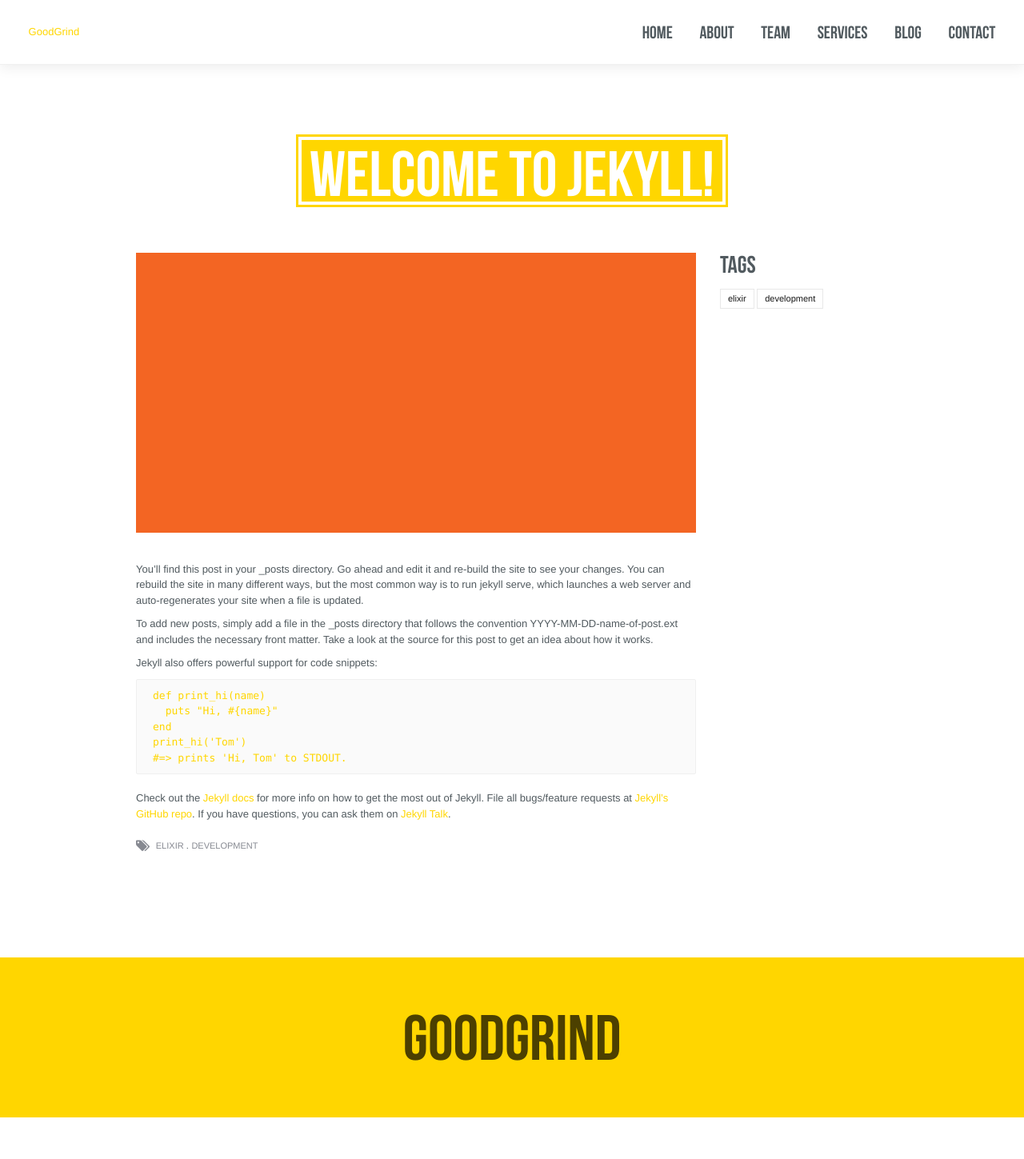
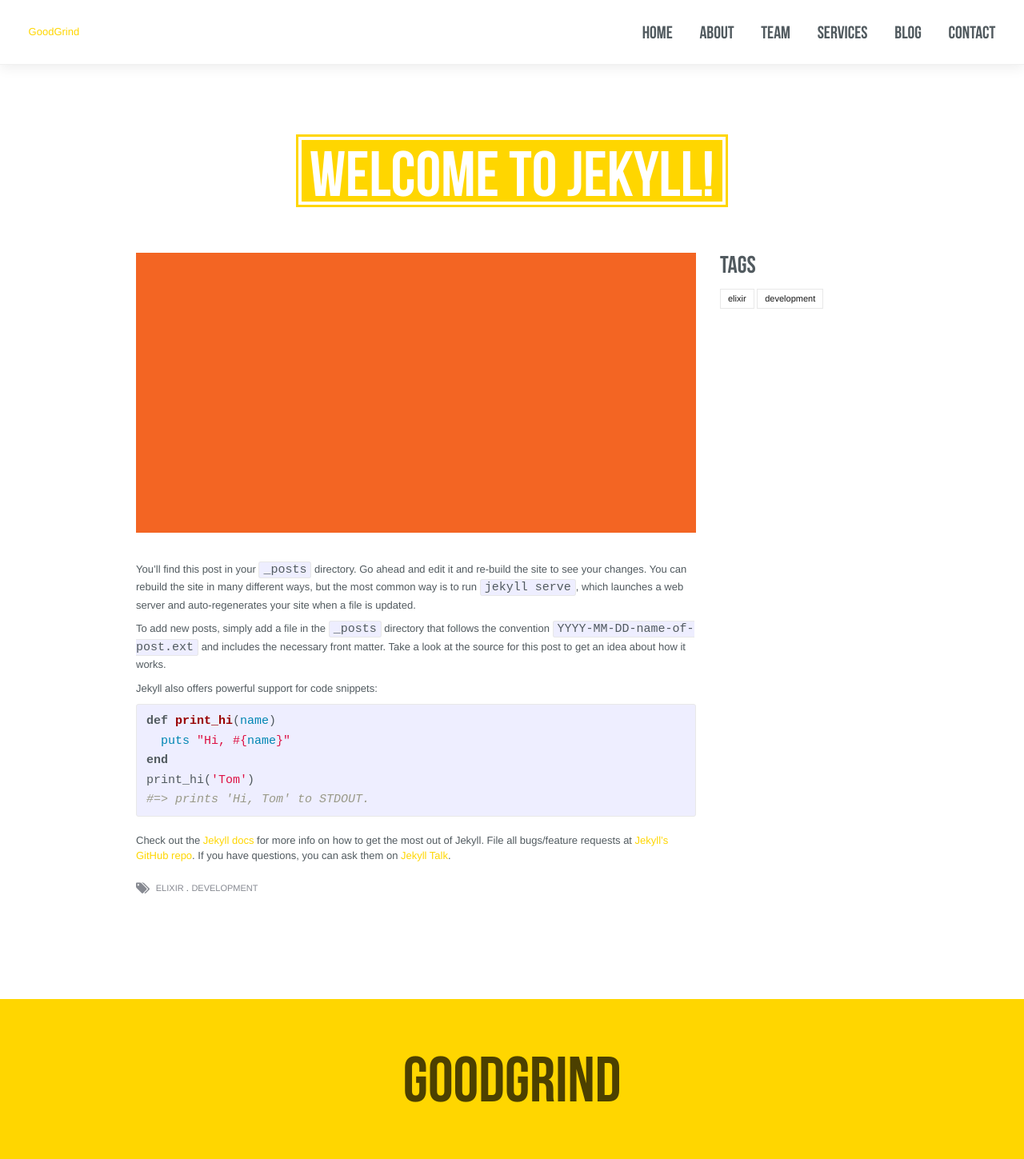
Before and after one commit to GoodGrind/goodgrind.github.io, a Jekyll site: the page built from _posts/2016-03-08-welcome-to-jekyll.markdown, in a window 1280 px wide. Shown: the whole page at 80% size. Built offline with Jekyll 4.4.1, drawn with Linux system fonts in a browser that asks for light colours; nearby versions of some CDN libraries; library files that are not in the unit come from our copies; comment, search, counter and statistics services are not loaded; before the commit the page ends 1397 px from its top, so only the background shows below that.

Commit message:
Code in blog is displayed properly now

```diff
--- a/_includes/head.html
+++ b/_includes/head.html
@@ -30,5 +30,6 @@
 	<script src="http://html5shim.googlecode.com/svn/trunk/html5.js"></script>
 <![endif]-->
 
+<link rel="stylesheet" href="{{ "/css/main.css" | prepend: site.baseurl }}"><!-- Jekyll styles -->
 
 </head>
--- a/_sass/_syntax-highlighting.scss
+++ b/_sass/_syntax-highlighting.scss
@@ -1,3 +1,29 @@
+/**
+ * Code formatting
+ */
+pre,
+code {
+    font-size: 15px;
+    border: 1px solid $grey-color-light;
+    border-radius: 3px;
+    background-color: #eef;
+}
+
+code {
+    padding: 1px 5px;
+}
+
+pre {
+    padding: 8px 12px;
+    overflow-x: auto;
+
+    > code {
+        border: 0;
+        padding-right: 0;
+        padding-left: 0;
+    }
+}
+
 /**
  * Syntax highlighting styles
  */
--- a/css/colors/yellow.css
+++ b/css/colors/yellow.css
@@ -61,7 +61,6 @@
 /*========== C O L O R    S K I N S =============*/
 
 a,
-.highlight,
 nav.light .main-menu a:hover,
 nav.dark .main-menu a:hover,
 nav.light .main-menu li.active a,
--- a/css/reset.css
+++ b/css/reset.css
@@ -3,7 +3,7 @@
    License: none (public domain)
 */
 
-html, body, div, span, applet, object, iframe, h1, h2, h3, h4, h5, h6, p, blockquote, pre, a, abbr, acronym, address, big, cite, code, del, dfn, em, img, ins, kbd, q, s, samp, small, strike, strong, sub, sup, tt, var, b, u, i, center, dl, dt, dd, ol, ul, li, fieldset, form, label, legend, table, caption, tbody, tfoot, thead, tr, th, td, article, aside, canvas, details, embed, figure, figcaption, footer, header, hgroup, menu, nav, output, ruby, section, summary, time, mark, audio, video {
+html, body, div, span, applet, object, iframe, h1, h2, h3, h4, h5, h6, p, blockquote, pre, a, abbr, acronym, address, big, cite, del, dfn, em, img, ins, kbd, q, s, samp, small, strike, strong, sub, sup, tt, var, b, u, i, center, dl, dt, dd, ol, ul, li, fieldset, form, label, legend, table, caption, tbody, tfoot, thead, tr, th, td, article, aside, canvas, details, embed, figure, figcaption, footer, header, hgroup, menu, nav, output, ruby, section, summary, time, mark, audio, video {
 	margin: 0;
 	padding: 0;
 	border: 0;
--- a/css/style.css
+++ b/css/style.css
@@ -5,7 +5,7 @@
 html, body {
 	height: 100%;
 }
-html, body, div, span, applet, object, iframe, h1, h2, h3, h4, h5, h6, p, blockquote, pre, a, abbr, acronym, address, big, cite, code, del, dfn, em, img, ins, kbd, q, s, samp, small, strike, strong, sub, sup, tt, var, b, u, i, center, dl, dt, dd, ol, ul, li, fieldset, form, label, legend, table, caption, tbody, tfoot, thead, tr, th, td, article, aside, canvas, details, embed, figure, figcaption, footer, header, hgroup, menu, nav, output, ruby, section, summary, time, mark, audio, video {
+html, body, div, span, applet, object, iframe, h1, h2, h3, h4, h5, h6, p, blockquote, pre, a, abbr, acronym, address, big, cite, del, dfn, em, img, ins, kbd, q, s, samp, small, strike, strong, sub, sup, tt, var, b, u, i, center, dl, dt, dd, ol, ul, li, fieldset, form, label, legend, table, caption, tbody, tfoot, thead, tr, th, td, article, aside, canvas, details, embed, figure, figcaption, footer, header, hgroup, menu, nav, output, ruby, section, summary, time, mark, audio, video {
 	margin: 0;
 	padding: 0;
 	border: 0;
@@ -135,9 +135,6 @@
 	-ms-transition: all 0.2s ease;
 	-o-transition: all 0.2s ease;
 	transition: all 0.2s ease;
-}
-.highlight {
-	color: #FFD600;
 }
 a:hover, a:focus {
 	color: #666666;
```
Also changed, not shown: README.md.
